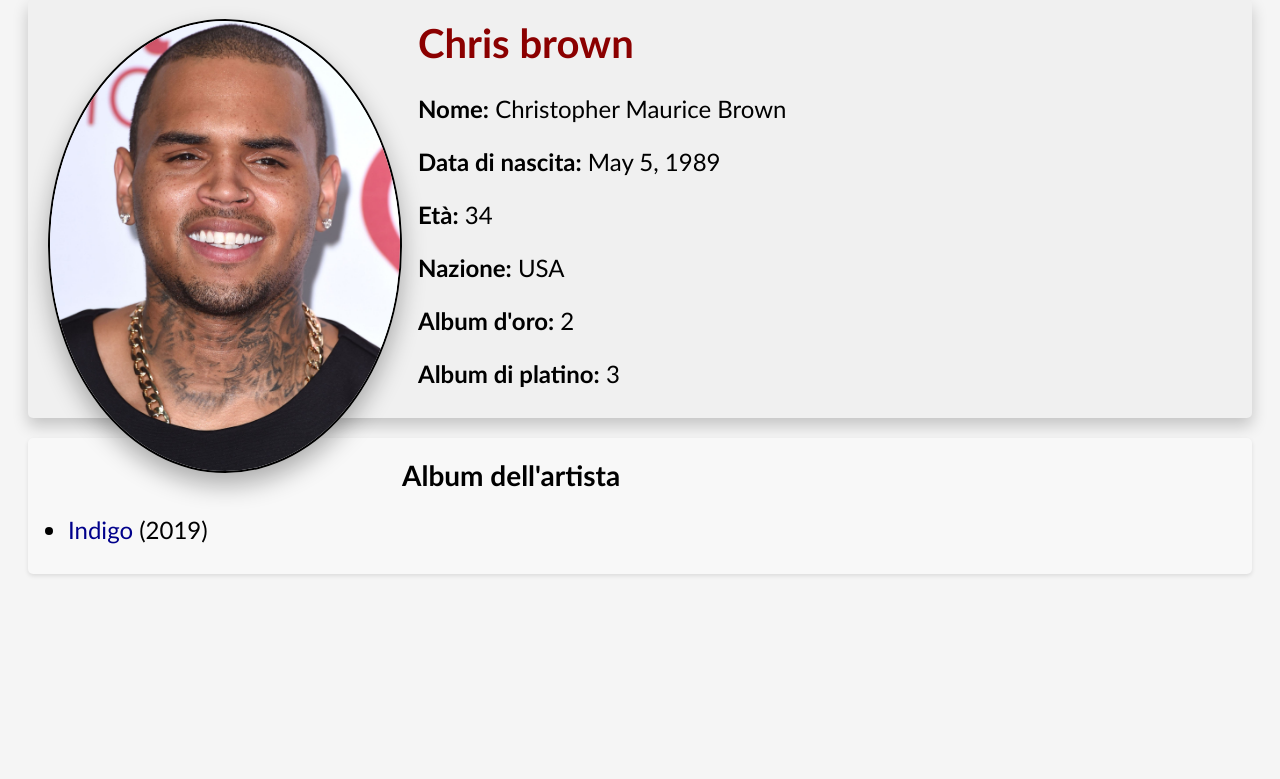
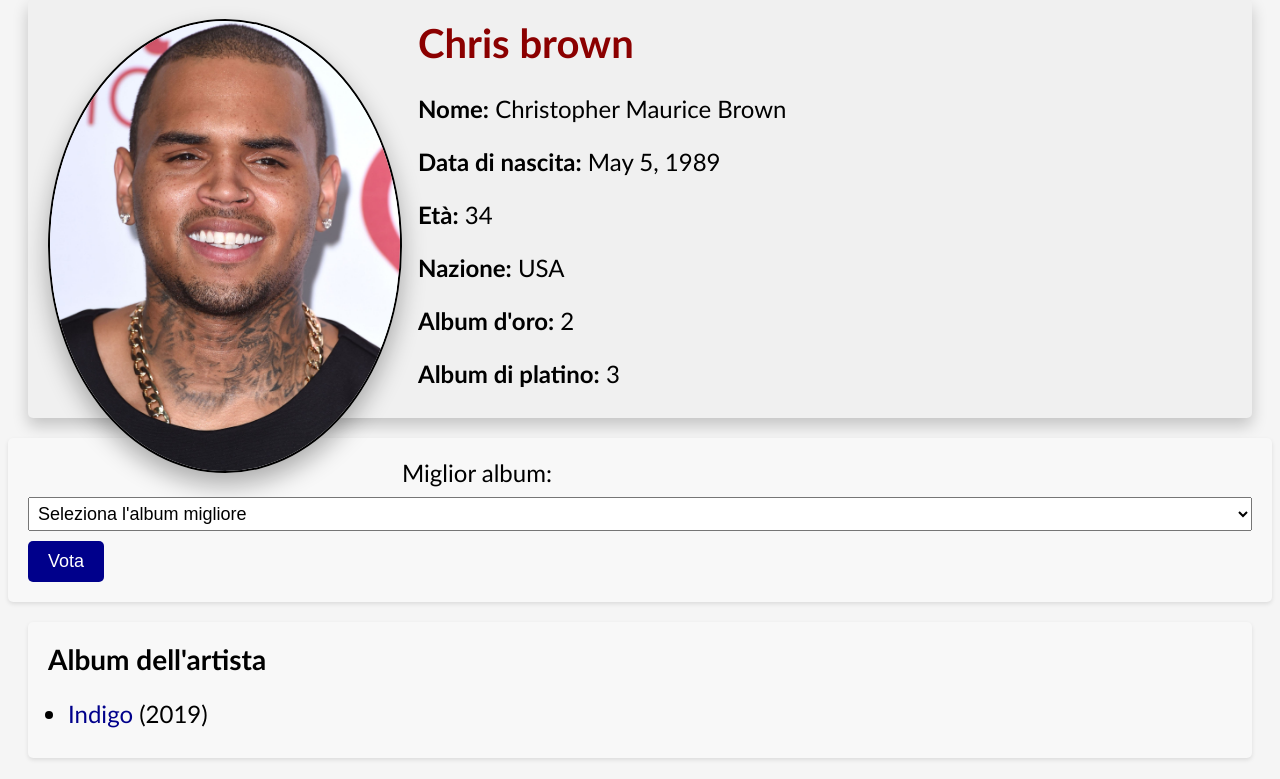
Before and after one commit to accorsia/IwC---Audiobase, a Django app: page /ab/artists/1 in a window 1280 px wide. Shown: the part 21-800 px from the top of the page. Run offline with Django 4.2, Linux system fonts and the light colour scheme; data comes from the database, SQL or seed files in the repository.

Commit message:
poll graphic (no logic)

```diff
--- a/Audiobase/templates/Audiobase/artist.html
+++ b/Audiobase/templates/Audiobase/artist.html
@@ -38,6 +38,41 @@
             box-shadow: 0 2px 4px rgba(0, 0, 0, 0.1);
         }
 
+        .poll-box {
+            margin-top: 20px;
+            background-color: #f8f8f8;
+            color: #000000;
+            padding: 20px;
+            border-radius: 5px;
+            box-shadow: 0 2px 4px rgba(0, 0, 0, 0.1);
+        }
+
+        .poll-box label {
+            display: block;
+            font-size: 24px;
+            margin-bottom: 10px;
+        }
+
+        .poll-box select {
+            width: 100%;
+            font-size: 18px;
+            padding: 5px;
+            margin-bottom: 10px;
+        }
+
+        .poll-box input[type="submit"] {
+            background-color: #00008BFF;
+            color: #fff;
+            font-size: 18px;
+            padding: 10px 20px;
+            border: none;
+            border-radius: 5px;
+            cursor: pointer;
+        }
+
+        .poll-box input[type="submit"]:hover {
+            background-color: #00008B;
+        }
 
         a {
             color: #00008BFF;
@@ -49,7 +84,6 @@
             font-family: Candara, Arial, sans-serif;
             background-color: #f5f5f5;
         }
-
 
         h1 {
             color: #8b0000;
@@ -63,7 +97,6 @@
             font-size: 24px;
             margin-bottom: 10px;
         }
-
 
         h2 {
             color: #000;
@@ -99,12 +132,12 @@
 <!-- TOP BOX: artist info -->
 <div class="artist-info">
 
-    <!-- Artist profile pic -->
+    <!-- profile pic -->
     <div class="artist-image">
         <img src="/media/artist_img/a{{ artist.ida }}_{{ path_stagename }}.jpg" alt="artist profile pic">
     </div>
 
-    <!-- Artist profile pic -->
+    <!-- datas -->
     <div style="margin-left: 370px;">
         <h1 style="color: #8b0000;">{{ artist.stagename }}</h1>
         <p><strong>Nome:</strong> {{ artist.aname }}</p>
@@ -115,6 +148,27 @@
         <p><strong>Album di platino:</strong> {{ artist.n_plat }}</p>
     </div>
 
+
+
+</div>
+
+<!-- poll -->
+<div class="poll-box">
+    <form method="POST" action="{% url 'ab:vote_album' artist.ida %}">
+    {% csrf_token %}
+        <label for="best_album">Miglior album:</label>
+
+        <select name="best_album" id="best_album">
+            <option value="">Seleziona l'album migliore</option>
+
+            {% for album in albums %}
+            <option value="{{ album.ida }}">{{ album.bname }}</option>
+            {% endfor %}
+
+        </select>
+
+        <input type="submit" value="Vota">
+    </form>
 </div>
 
 <!-- BOTTOM BOX: album list -->
@@ -123,9 +177,9 @@
 
     <ul>
         {% for album in albums %}
-            <li><a href="{% url 'album_bio' album.idb %}">{{ album.bname }}</a> ({{ album.year }})</li>
+        <li><a href="{% url 'ab:album_bio' album.idb %}">{{ album.bname }}</a> ({{ album.year }})</li>
         {% empty %}
-            <li class="no-albums">Nessun album disponibile</li>
+        <li class="no-albums">Nessun album disponibile</li>
         {% endfor %}
     </ul>
 
--- a/Audiobase/urls.py
+++ b/Audiobase/urls.py
@@ -1,5 +1,7 @@
 from django.urls import path
 from . import views
+
+app_name = 'ab' # namespace?
 
 #   mapping URL <-> funzioni in 'views.py'
 urlpatterns = \
@@ -11,5 +13,8 @@
         path('artists/<int:artist_id>', views.artist_bio, name='artist_bio'),
 
         #   localhost/ab/albums/idb
-        path('albums/<int:album_id>', views.album_bio, name='album_bio')
+        path('albums/<int:album_id>', views.album_bio, name='album_bio'),
+
+        path('vote_album/<int:artist_id>/', views.vote_album, name='vote_album'),
+
     ]
--- a/Audiobase/views.py
+++ b/Audiobase/views.py
@@ -1,5 +1,7 @@
-from django.http import Http404
-from django.shortcuts import render
+from django.http import Http404, HttpResponseRedirect
+from django.shortcuts import render, get_object_or_404
+from django.urls import reverse
+
 from .models import Artist, Album
 
 
@@ -80,3 +82,13 @@
                'path_bname': album_obj.bname.replace(" ", "").lower()   #   album images path in the folder
                }
     return render(request, 'Audiobase/album.html', context)
+
+def vote_album(request, artist_id):
+    artist = get_object_or_404(Artist, id=artist_id)
+    if request.method == 'POST':
+        album_id = request.POST.get('best_album')
+        if album_id:
+            album = get_object_or_404(Album, id=album_id)
+            artist.best_album = album
+            artist.save()
+    return HttpResponseRedirect(reverse('ab:artist_bio', args=[artist_ida]))
```
